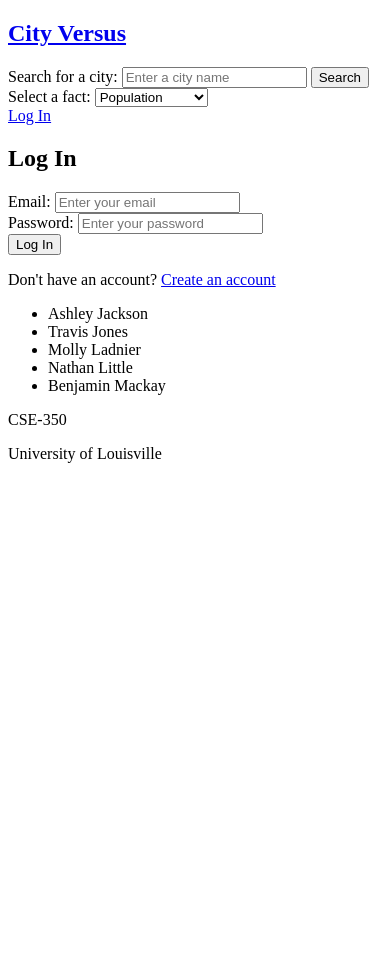
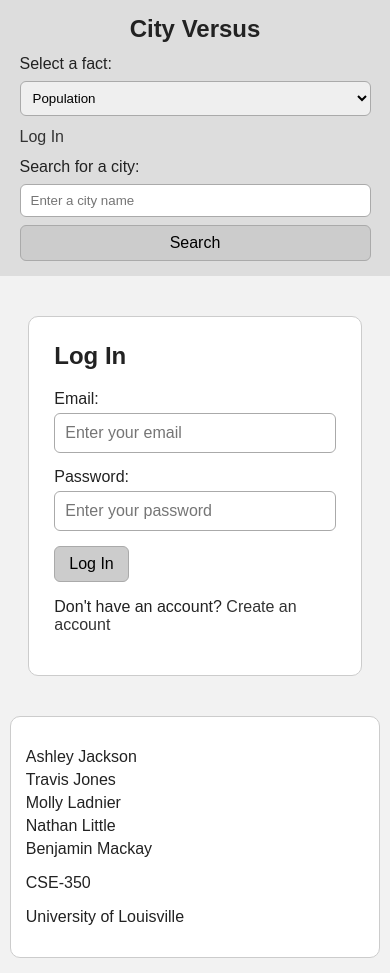
Before and after one commit to adjack11/350_CityVersus, a plain HTML site: page login.html in a window 390 px wide. Before the commit the page ends 844 px from the top, so only its background shows below. Drawn offline with Linux system fonts and the light colour scheme.

Commit message:
Added simple CSS

```diff
--- a/login.html
+++ b/login.html
@@ -4,6 +4,11 @@
 <head>
     <meta charset="UTF-8">
     <title>Log In | City Versus</title>
+    <link rel="stylesheet" href="style.css">
+
+    <link rel="preconnect" href="https://googleapis.com">
+    <link rel="preconnect" href="https://gstatic.com" crossorigin>
+    <link href="https://googleapis.com/css2?family=Rubik:ital,wght@0,400;0,500;0,700;1,400&display=swap">
 </head>
 
 <body>
@@ -13,6 +18,7 @@
 
     <nav class="navbar">
 
+        <!-- CHANGED: Project title now links back to home -->
         <a href="index.html">
             <h1 id="project-title">City Versus</h1>
         </a>
--- /dev/null
+++ b/style.css
@@ -0,0 +1,463 @@
+/* ---------- GENERAL PAGE SETUP ---------- */
+
+* {
+    box-sizing: border-box;
+}
+
+body {
+    margin: 0;
+    padding: 0;
+
+    font-family: "Rubik", Arial, sans-serif;
+
+    background-color: #f2f2f2;
+    color: #222222;
+}
+
+
+/* Remove underline from links */
+
+a {
+    color: #333333;
+    text-decoration: none;
+}
+
+a:hover {
+    color: #777777;
+}
+
+
+/* ---------- HEADER / NAVIGATION ---------- */
+
+.site-header {
+    width: 100%;
+    background-color: #dddddd;
+}
+
+.navbar {
+    display: flex;
+    align-items: center;
+    gap: 20px;
+
+    width: 100%;
+    padding: 15px 5%;
+}
+
+
+/* Project title */
+
+#project-title {
+    margin: 0;
+
+    color: #222222;
+    white-space: nowrap;
+}
+
+#project-title:hover {
+    color: #777777;
+}
+
+
+/* ---------- NAVIGATION SEARCH ---------- */
+
+.navbar search {
+    flex: 1;
+}
+
+.navbar search form {
+    display: flex;
+    align-items: center;
+    gap: 8px;
+}
+
+.navbar input[type="search"] {
+    width: 100%;
+    max-width: 350px;
+
+    padding: 8px 10px;
+
+    border: 1px solid #aaaaaa;
+    border-radius: 6px;
+}
+
+
+/* ---------- FACT SELECTOR ---------- */
+
+.fact-selector {
+    display: flex;
+    align-items: center;
+    gap: 8px;
+}
+
+.fact-selector select {
+    padding: 8px;
+
+    border: 1px solid #aaaaaa;
+    border-radius: 6px;
+}
+
+
+/* ---------- BUTTONS ---------- */
+
+button {
+    padding: 8px 14px;
+
+    font: inherit;
+
+    background-color: #cccccc;
+
+    border: 1px solid #aaaaaa;
+    border-radius: 6px;
+
+    cursor: pointer;
+}
+
+button:hover {
+    background-color: #bbbbbb;
+}
+
+
+/* ---------- MAIN CONTENT ---------- */
+
+main {
+    width: 90%;
+    max-width: 1200px;
+
+    margin: 20px auto;
+}
+
+
+.content-block {
+    width: 90%;
+    max-width: 1200px;
+
+    margin: 15px auto;
+    padding: 20px;
+
+    background-color: white;
+
+    border: 1px solid #cccccc;
+    border-radius: 10px;
+}
+
+
+/*
+   Content blocks inside <main> don't need their own
+   width because main already controls the page width.
+*/
+
+main .content-block {
+    width: 100%;
+}
+
+
+/* ---------- HEADINGS ---------- */
+
+h1,
+h2,
+h3 {
+    margin-top: 0;
+}
+
+main > h2 {
+    margin-bottom: 15px;
+}
+
+
+/* ---------- CITY DESCRIPTION ---------- */
+
+.city-description {
+    margin-bottom: 20px;
+}
+
+.city-description:last-of-type {
+    margin-bottom: 0;
+}
+
+
+/* ---------- TABLES ---------- */
+
+/*
+   ADDED HTML HOOK:
+   Tables should be placed inside .table-container.
+   This lets large tables scroll on small screens.
+*/
+
+.table-container {
+    width: 100%;
+    overflow-x: auto;
+}
+
+table {
+    width: 100%;
+
+    border-collapse: collapse;
+
+    background-color: white;
+}
+
+th,
+td {
+    padding: 12px;
+
+    text-align: left;
+
+    border: 1px solid #cccccc;
+}
+
+th {
+    background-color: #eeeeee;
+}
+
+tbody tr:hover {
+    background-color: #f7f7f7;
+}
+
+
+/* ---------- STATISTIC INFORMATION ---------- */
+
+/*
+   Hover over a statistic name to display
+   additional information.
+*/
+
+.stat-help {
+    position: relative;
+
+    cursor: help;
+}
+
+
+/*
+   Optional visual indicator that more
+   information is available.
+*/
+
+.stat-help::after {
+    content: " ⓘ";
+
+    font-size: 0.85em;
+}
+
+
+/* Hidden by default */
+
+.stat-description {
+    display: none;
+
+    position: absolute;
+    z-index: 10;
+
+    left: 0;
+    top: 100%;
+
+    width: 230px;
+    padding: 10px;
+
+    background-color: #333333;
+    color: white;
+
+    border-radius: 6px;
+
+    font-size: 0.85rem;
+    font-weight: normal;
+    line-height: 1.4;
+}
+
+
+/* Display while hovering */
+
+.stat-help:hover .stat-description {
+    display: block;
+}
+
+
+/* ---------- COMPARISON PAGE ---------- */
+
+/*
+   Holds the city descriptions.
+   On a large screen, they appear beside each other.
+*/
+
+.comparison-descriptions {
+    display: grid;
+
+    grid-template-columns: repeat(2, 1fr);
+
+    gap: 20px;
+}
+
+
+/* Arrow / comparison controls */
+
+.comparison-controls {
+    display: flex;
+    justify-content: center;
+
+    gap: 10px;
+
+    margin-top: 15px;
+}
+
+
+/* ---------- LOGIN PAGE ---------- */
+
+.login-container {
+    width: 90%;
+    max-width: 500px;
+
+    margin: 40px auto;
+    padding: 25px;
+
+    background-color: white;
+
+    border: 1px solid #cccccc;
+    border-radius: 10px;
+}
+
+.login-container form {
+    display: flex;
+    flex-direction: column;
+
+    gap: 15px;
+}
+
+.form-field {
+    display: flex;
+    flex-direction: column;
+
+    gap: 5px;
+}
+
+.form-field input {
+    width: 100%;
+
+    padding: 10px;
+
+    font: inherit;
+
+    border: 1px solid #aaaaaa;
+    border-radius: 6px;
+}
+
+.login-container button {
+    align-self: flex-start;
+}
+
+
+/* ---------- DATA SOURCE LINKS ---------- */
+
+/*
+   Use this class for Census, BLS, etc.
+   You can change these colors separately later.
+*/
+
+.source-link {
+    color: #333333;
+}
+
+.source-link:hover {
+    color: #666666;
+}
+
+
+/* ---------- FOOTER ---------- */
+
+#footer {
+    margin-top: 20px;
+}
+
+#footer ul {
+    display: flex;
+    flex-wrap: wrap;
+
+    gap: 15px;
+
+    padding: 0;
+
+    list-style: none;
+}
+
+
+/* =========================================================
+   RESPONSIVE DESIGN
+   ========================================================= */
+
+
+/* Tablets / smaller laptops */
+
+@media (max-width: 900px) {
+
+    .navbar {
+        flex-wrap: wrap;
+    }
+
+    .navbar search {
+        order: 3;
+
+        flex-basis: 100%;
+    }
+
+    .navbar input[type="search"] {
+        max-width: none;
+    }
+
+    .comparison-descriptions {
+        grid-template-columns: 1fr;
+    }
+}
+
+
+/* Phones */
+
+@media (max-width: 600px) {
+
+    .navbar {
+        flex-direction: column;
+        align-items: stretch;
+
+        gap: 12px;
+    }
+
+    #project-title {
+        text-align: center;
+    }
+
+    .navbar search form {
+        flex-direction: column;
+        align-items: stretch;
+    }
+
+    .navbar input[type="search"] {
+        max-width: none;
+    }
+
+    .fact-selector {
+        flex-direction: column;
+        align-items: stretch;
+    }
+
+    main,
+    .content-block {
+        width: 95%;
+    }
+
+    .content-block {
+        padding: 15px;
+    }
+
+    th,
+    td {
+        padding: 10px;
+    }
+
+    .stat-description {
+        width: 180px;
+    }
+
+    #footer ul {
+        flex-direction: column;
+
+        gap: 5px;
+    }
+}
```
Also changed, not shown: city.html (+8 -0 lines), compare_cities.html (+10 -0 lines), index.html (+12 -5 lines).
